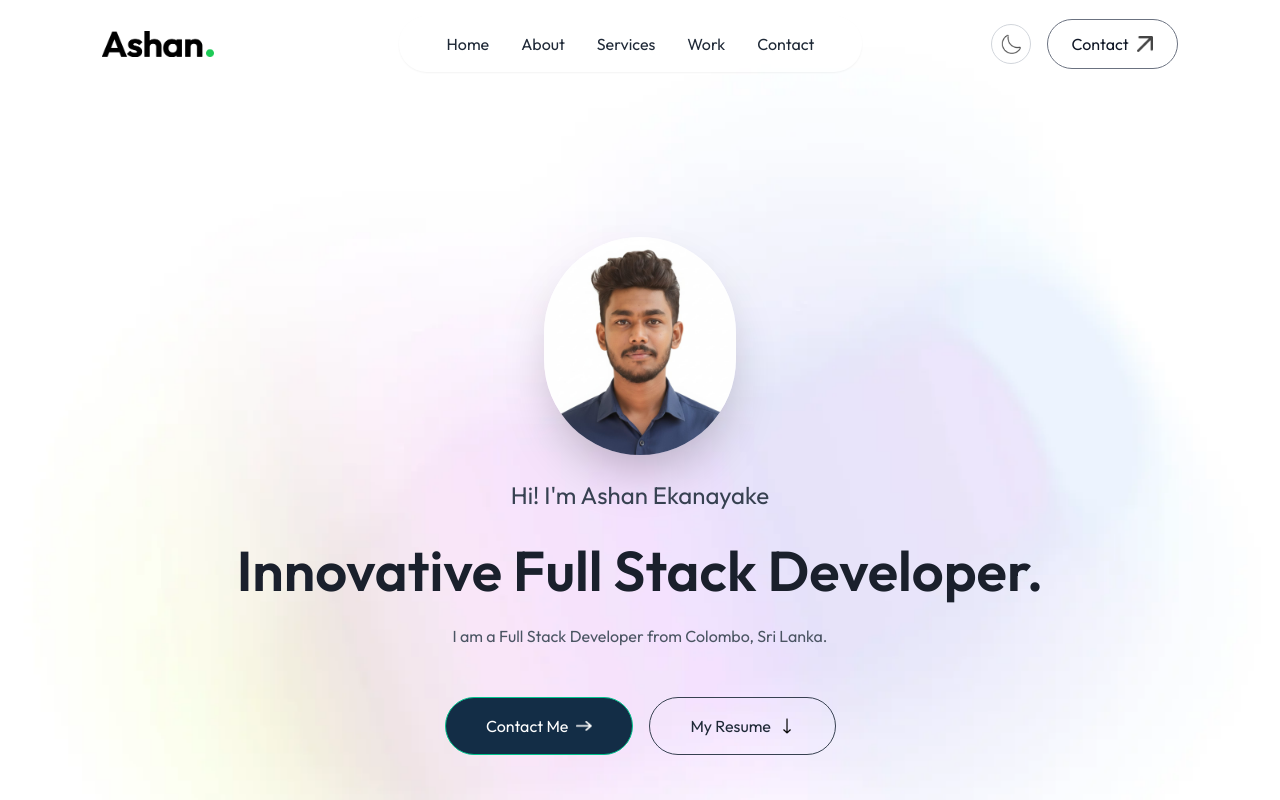
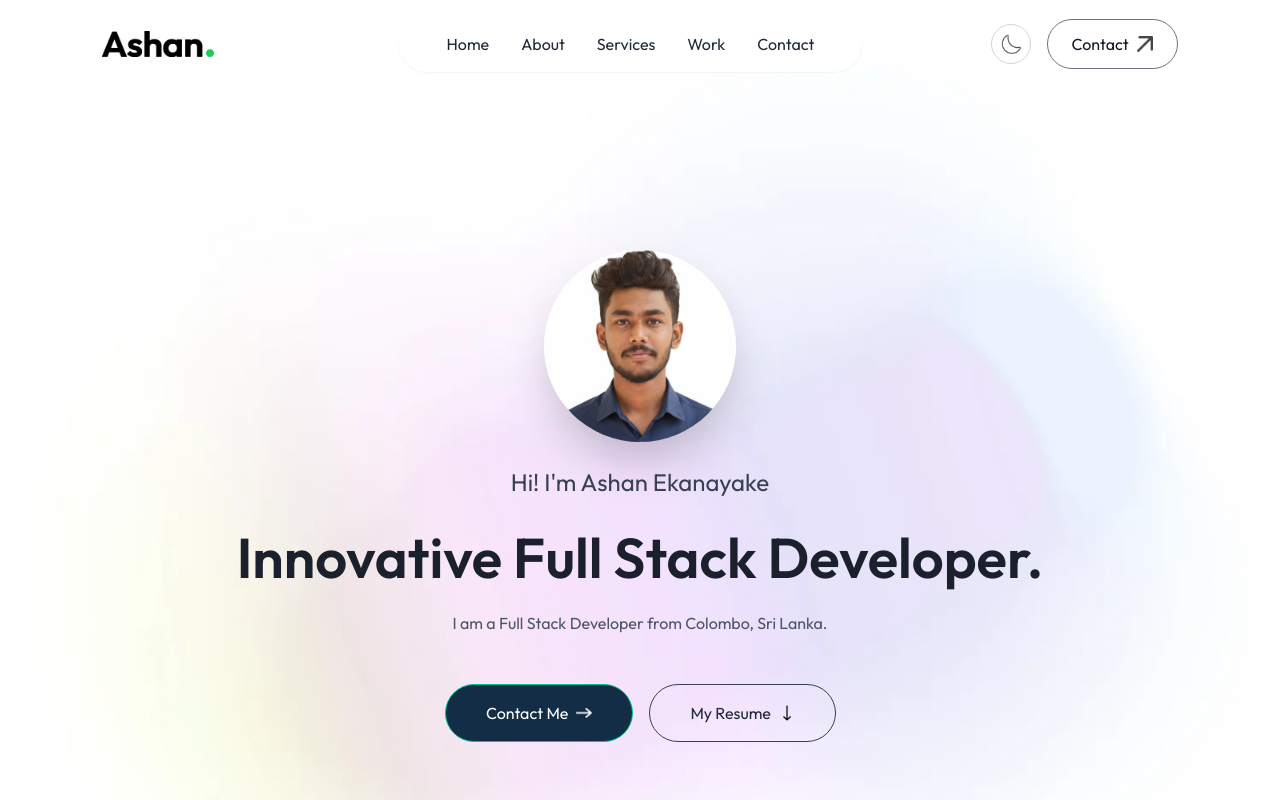
Before and after one commit to Ashan37/AshanPortfolio, a Next.js app: page / in a window 1280 px wide. Shown: the top 800 px of the page. Built offline with nearby package versions, Linux system fonts and the light colour scheme; a web font is replaced by a local one.

Commit message:
feat: update profile image dimensions and add object-cover style

```diff
--- a/app/components/Header.jsx
+++ b/app/components/Header.jsx
@@ -5,13 +5,14 @@ import { assets } from "../assets/assets";
 const Header = ({ isDarkMode }) => {
   return (
     <div className="relative flex flex-col items-center justify-center w-11/12 h-screen max-w-4xl gap-6 px-4 mx-auto text-center lg:pt-48 sm:pt-32">
+      {/* Profile Image - Fully Round */}
       <div className="relative z-20 animate-fadeIn" style={{animationDelay: '0.2s'}}>
         <Image
           src={assets.profile_img}
           alt="Profile"
-          width={192}
-          height={192}
-          className="w-32 mx-auto rounded-full shadow-2xl md:w-40 lg:w-48 dark:shadow-[0_20px_50px_rgba(1,195,141,0.3)]"
+          width={160}
+          height={160}
+          className="w-32 h-32 md:w-40 md:h-40 lg:w-48 lg:h-48 mx-auto rounded-full shadow-2xl dark:shadow-[0_20px_50px_rgba(1,195,141,0.3)] object-cover"
           priority
         />
       </div>
```
Also changed, not shown: app/assets/public/work-4.png.
